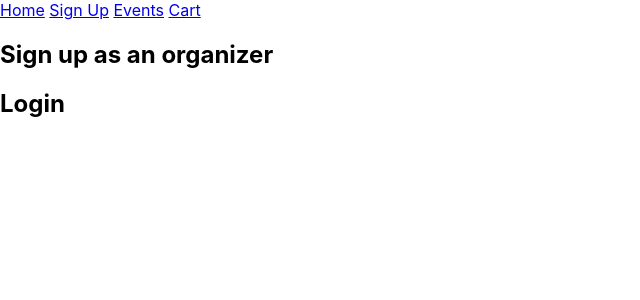
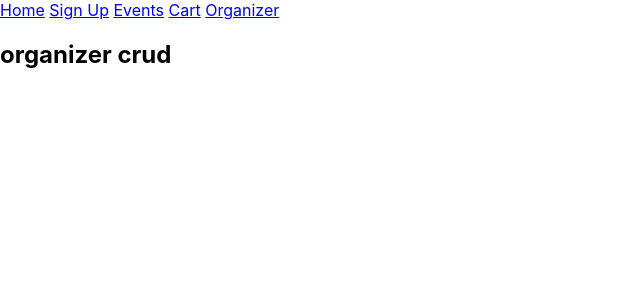
Before and after one commit to malcomowilla/my-events, a React (Create React App) app in the folder client/: page /Organizer in a window 1280 px wide. Shown: the top 300 px of the page, without its empty margins (0-640 px from the left). Built offline with nearby package versions, Linux system fonts and the light colour scheme; no server answers; sample sign-in values are in the browser's storage.

Commit message:
authenticating routes

```diff
--- a/client/src/App.js
+++ b/client/src/App.js
@@ -4,7 +4,6 @@ import { Routes, Route } from "react-router-dom";
 import NavBar from "./components/NavBar";
 import EventList from "./components/EventList";
 import Home from "./components/Home";
-//REDUX
 import { useDispatch, useSelector } from "react-redux";
 import { useEffect } from "react";
 import { FetchEvents } from "./components/ServerActions"; //coz it's not the only component in EventActions
@@ -13,8 +12,25 @@ import SignUp from "./components/Signup";
 import EventDetails from "./components/EventDetails";
 import TicketCart from "./components/TicketCart";
 import Organizer from "./components/Organizer";
+import AuthProvider from "./providers/Auth.provider";
 
+const SecureRoute = (Component) => {
+  return (
+    <AuthProvider required={true}>
+      <NavBar />
+      <Component />
+    </AuthProvider>
+  );
+};
 
+const BaseRoute = (Component) => {
+  return (
+    <AuthProvider required={false}>
+      <NavBar />
+      <Component />
+    </AuthProvider>
+  );
+};
 function App() {
   const dispatch = useDispatch();
   const events = useSelector((state) => state.events);
@@ -28,16 +44,16 @@ function App() {
 
   return (
     <BrowserRouter>
-      <NavBar/>
+
       <Routes>
 
-        <Route path="/" element={<Home/>}></Route>
-        <Route path="/events" element={<EventList/>}></Route>
-        <Route path="/signUp" element={<SignUp/>}></Route>
-        <Route path="/login" element={<Login/>}></Route>
-        <Route path="/EventDetails/:id" element={<EventDetails/>}></Route>
-        <Route path="/BookedTickets" element={<TicketCart/>}></Route>
-        <Route path="/Organizer" element={<Organizer/>}></Route>
+        <Route path="/" element={BaseRoute(Home)}></Route>
+        <Route path="/events" element={BaseRoute(EventList)}></Route>
+        <Route path="/signUp" element={BaseRoute(SignUp)}></Route>
+        <Route path="/login" element={BaseRoute(Login)}></Route>
+        <Route path="/EventDetails/:id" element={SecureRoute(EventDetails)}></Route>
+        <Route path="/BookedTickets" element={SecureRoute(TicketCart)}></Route>
+        <Route path="/Organizer" element={SecureRoute(Organizer)}></Route>
       </Routes>
 
     </BrowserRouter>
--- a/client/src/components/NavBar.js
+++ b/client/src/components/NavBar.js
@@ -16,6 +16,9 @@ const NavBar = () => {
      <Link to="/BookedTickets">
         Cart
      </Link>{" "}
+     <Link to="/Organizer">
+        Organizer
+     </Link>{" "}
      {/*<Link to="/">
         About
   </Link>{" "}*/}
--- a/client/src/components/Organizer.js
+++ b/client/src/components/Organizer.js
@@ -5,9 +5,9 @@ const Organizer=()=>{
 
 return(
     <>
-      <h2>Sign up as an organizer</h2>
+      <h2>organizer crud</h2>
 
-      <h2>Login</h2>
+
 
     </>
 )
```
